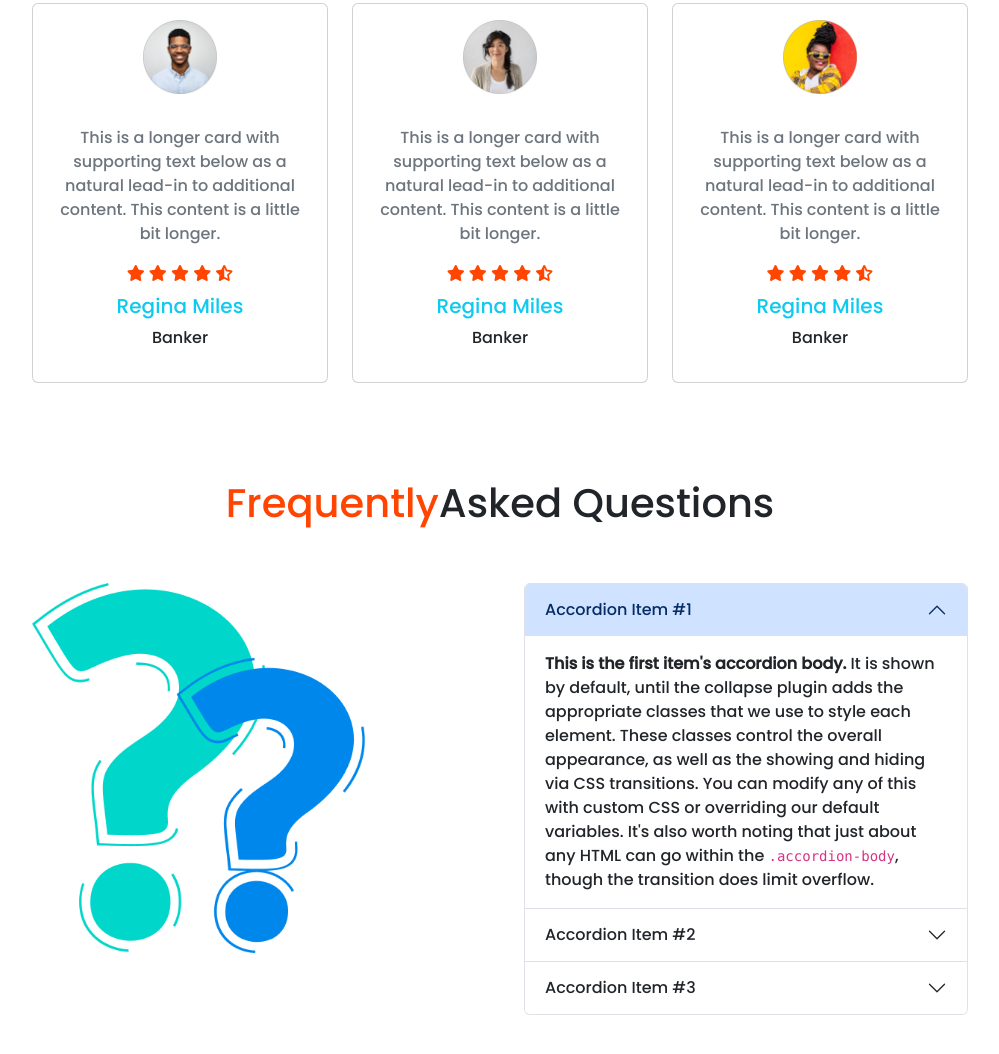
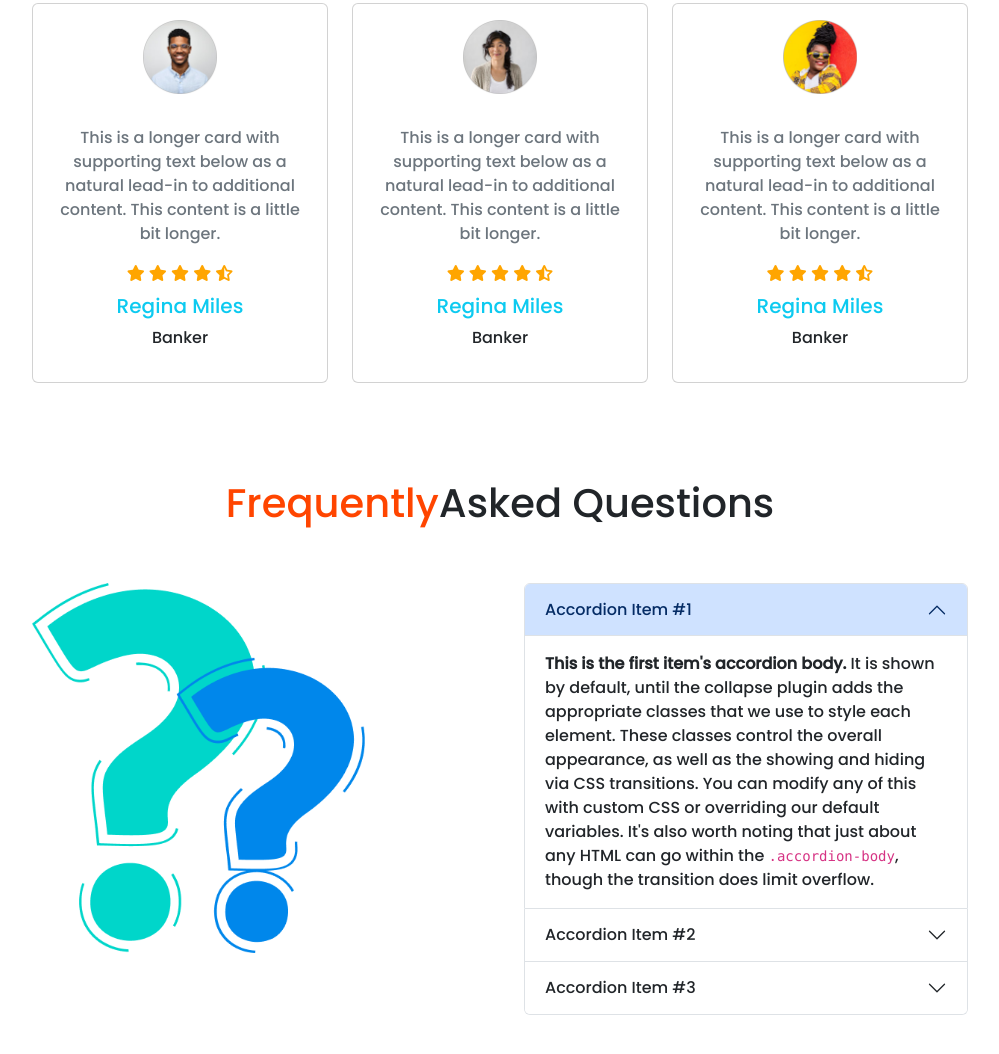
Before and after one commit to rakibislam2233/Rider, a plain HTML site: page index.html in a window 1280 px wide. Shown: the part 2073-3127 px from the top of the page, without its empty margins (140-1139 px from the left). Drawn offline with nearby package versions, Linux system fonts and the light colour scheme; a web font is replaced by a local one.

Commit message:
first commit

```diff
--- a/styles/style.css
+++ b/styles/style.css
@@ -26,8 +26,11 @@
 .hr{
     color: orangered;
 }
-.span-color,.icon{
+.span-color{
     color: orangered;
+}
+.icon{
+    color: orange;
 }
 footer{
     color: white;
```
